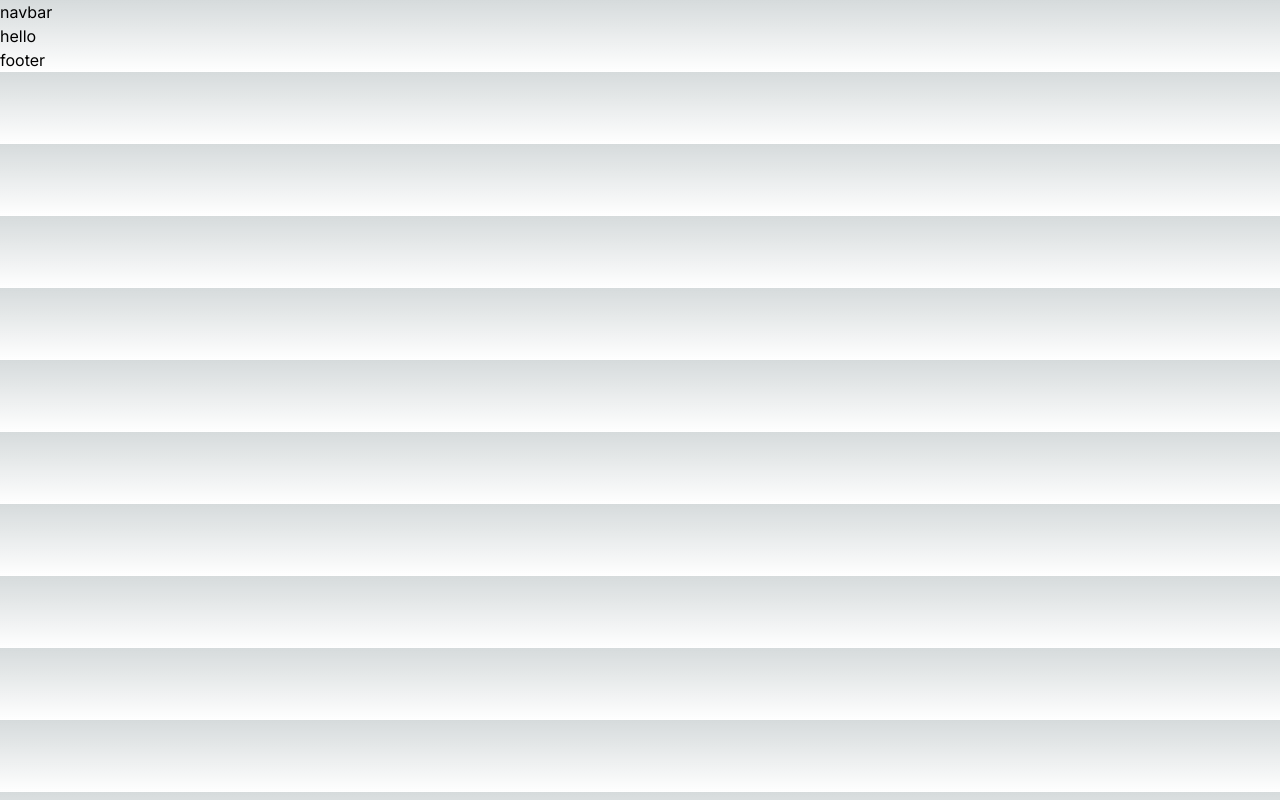
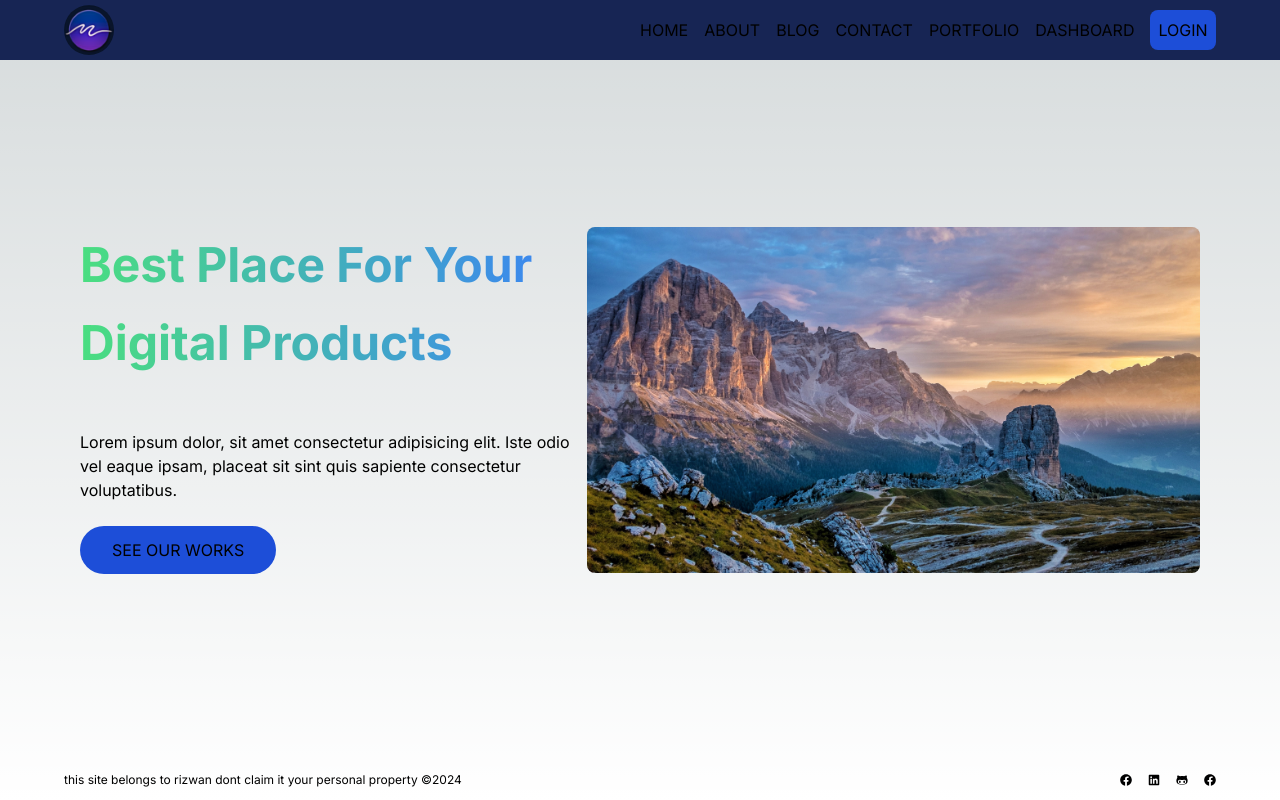
Before and after one commit to rizwan-signon/Next_fullStack_app, a Next.js app: page / in a window 1280 px wide. Built offline with nearby package versions, Linux system fonts and the light colour scheme.

Commit message:
home page UI

```diff
--- a/app/layout.js
+++ b/app/layout.js
@@ -6,7 +6,7 @@ import Footer from "@/components/Footer";
 const inter = Inter({ subsets: ["latin"] });
 
 export const metadata = {
-  title: "Create Next App",
+  title: "full stack app",
   description: "Generated by create next app",
 };
 
--- a/app/page.jsx
+++ b/app/page.jsx
@@ -1,11 +1,32 @@
 import React from "react";
-
-const page = () => {
+import Image from "next/image";
+const Home = () => {
   return (
-    <div>
-      <h1>hello</h1>
+    <div className="flex items-center max-w-6xl mx-auto gap-4 min-h-screen p-4">
+      <div className="w-1/2 flex flex-col gap-6">
+        <h1 class="text-transparent bg-clip-text bg-gradient-to-r from-green-400 to-blue-500 text-5xl font-bold capitalize leading-relaxed pb-6">
+          best place for your digital products
+        </h1>
+        <p>
+          Lorem ipsum dolor, sit amet consectetur adipisicing elit. Iste odio
+          vel eaque ipsam, placeat sit sint quis sapiente consectetur
+          voluptatibus.
+        </p>
+        <button className=" p-3 rounded-full bg-blue-700 hover:opacity-85 uppercase w-2/5">
+          see our works
+        </button>
+      </div>
+      <div>
+        <Image
+          src="/img-1.jpg"
+          alt="hero"
+          width={700}
+          height={400}
+          className="rounded-lg"
+        />
+      </div>
     </div>
   );
 };
 
-export default page;
+export default Home;
--- a/components/Footer.jsx
+++ b/components/Footer.jsx
@@ -1,7 +1,43 @@
 import React from "react";
+import Link from "next/link";
+import { FaFacebook, FaLinkedin, FaGithubAlt } from "react-icons/fa";
 
 const Footer = () => {
-  return <div>footer</div>;
+  return (
+    <footer className="min-w-full fixed bottom-0 py-3 text-xs">
+      <nav className="flex items-center justify-between max-w-6xl mx-auto">
+        <div>
+          <h1>
+            this site belongs to rizwan dont claim it your personal property
+            &copy;2024
+          </h1>
+        </div>
+
+        <ul className=" flex items-center gap-4 ">
+          <li>
+            <Link href={"/"}>
+              <FaFacebook />
+            </Link>
+          </li>
+          <li>
+            <Link href={"/about"}>
+              <FaLinkedin />
+            </Link>
+          </li>
+          <li>
+            <Link href={"/blog"}>
+              <FaGithubAlt />
+            </Link>
+          </li>
+          <li>
+            <Link href={"/contact"}>
+              <FaFacebook />
+            </Link>
+          </li>
+        </ul>
+      </nav>
+    </footer>
+  );
 };
 
 export default Footer;
--- a/components/Navbar.jsx
+++ b/components/Navbar.jsx
@@ -1,7 +1,52 @@
 import React from "react";
+import Link from "next/link";
+import Image from "next/image";
+const Navbar = () => {
+  return (
+    <header className="min-w-full bg-blue-950 fixed top-0 ">
+      <nav className=" max-w-6xl mx-auto flex items-center h-[60px]">
+        <div className="w-1/2">
+          <Link href="/">
+            <Image
+              src="/logo.png"
+              alt=""
+              width={50}
+              height={50}
+              className="rounded-full"
+            />
+          </Link>
+        </div>
 
-const Navbar = () => {
-  return <div>navbar</div>;
+        <ul className="w-2/4 flex items-center gap-4 uppercase">
+          <li>
+            <Link href={"/"}> Home</Link>
+          </li>
+          <li>
+            <Link href={"/about"}> about</Link>
+          </li>
+          <li>
+            <Link href={"/blog"}> blog</Link>
+          </li>
+          <li>
+            <Link href={"/contact"}> contact</Link>
+          </li>
+          <li>
+            <Link href={"/portfolio"}> portfolio</Link>
+          </li>
+          <li>
+            <Link href={"/dashboard"}> dashboard</Link>
+          </li>
+          <li>
+            <Link href={"/dashboard/login"}>
+              <button className=" p-2 rounded-lg uppercase bg-blue-700">
+                login
+              </button>
+            </Link>
+          </li>
+        </ul>
+      </nav>
+    </header>
+  );
 };
 
 export default Navbar;
```
Also changed, not shown: package.json (+5 -4 lines), public/logo.png (added), 1 other file (tests, documents, lock files or other folders).
